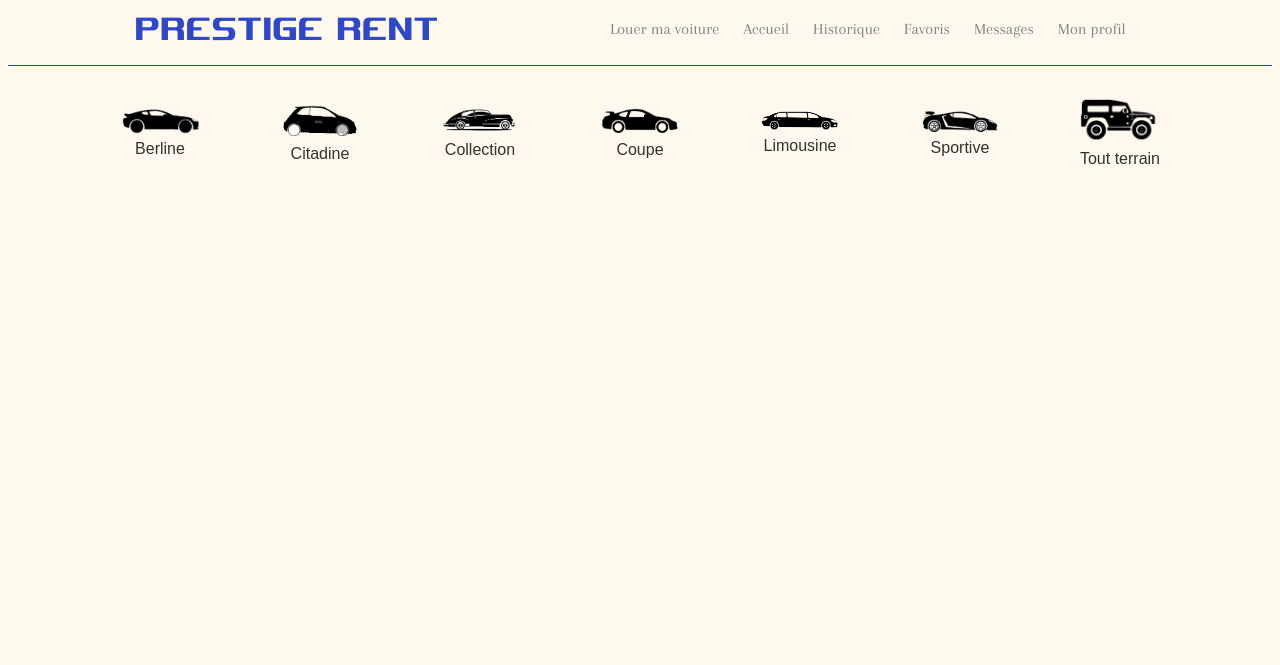
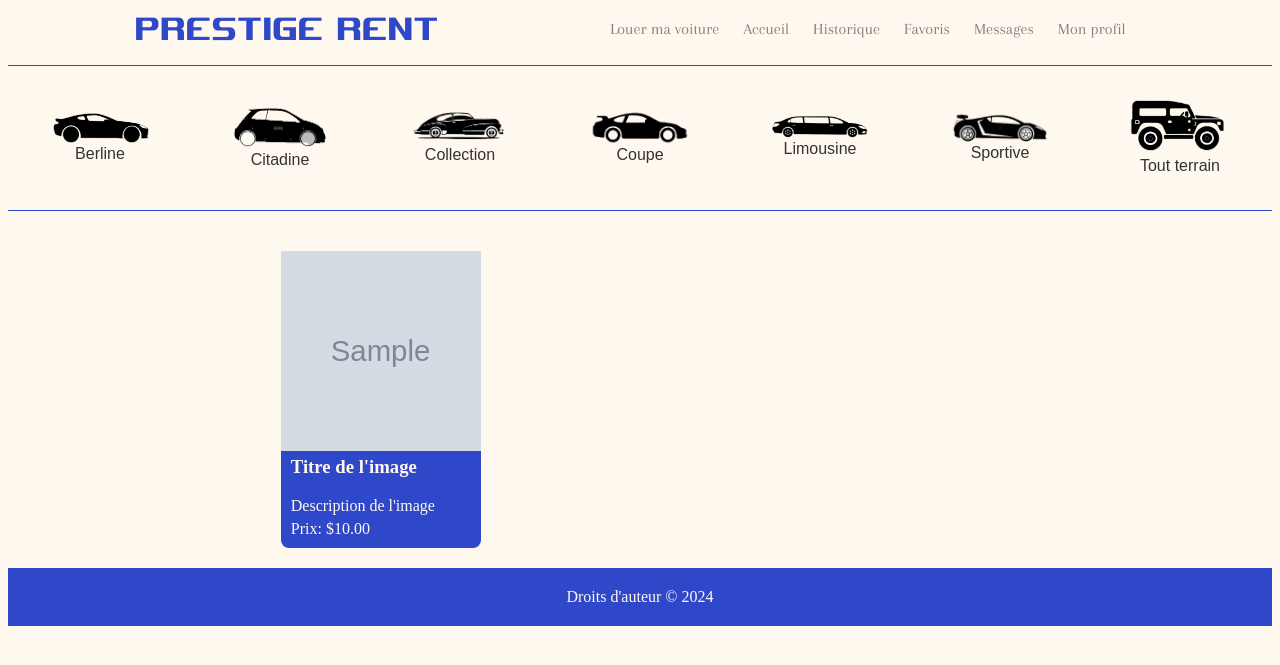
Before and after one commit to ThysmaJS/prestigeRent, a Symfony app: template templates/homePage.html.twig in a window 1280 px wide. Shown: the top 665 px of the page. Run offline with Twig, Linux system fonts and the light colour scheme; the template is opened without the code that fills it: most values are stand-ins (such as "Sample title", 1, 10 or a date in 2020); grey boxes marked "Sample" are stand-in pictures; some libraries are stand-ins or nearby versions.

Commit message:
Card on homePage for vehicules

```diff
--- a/assets/styles/app.css
+++ b/assets/styles/app.css
@@ -93,11 +93,81 @@ nav ul li a:hover {
 }
 
 .nav-item img {
-    width: 80px; /* Augmenter la taille de l'image */
+    width: 100px; /* Augmenter la taille de l'image */
     height: auto; /* Pour conserver les proportions de l'image */
+
+}
+/* IMAGES */
+
+.photo-gallery {
+    display: flex;
+    flex-wrap: wrap;
+    justify-content: space-between;
+    margin-top: 20px;
+margin-left: 10%;
+margin-right: 10%;
+padding-right: 10%;
+padding-left: 10%;
 }
 
-.image-alt {
-    display: block; /* Pour que le texte apparaisse sur une ligne différente */
-    margin-top: 5px; /* Espacement entre l'image et le texte */
+.photo-card {
+    margin: 20px;
+    width: calc(12,5% - 1px); /* Largeur de chaque carte avec un espace entre */
+    display: inline-block; /* Afficher chaque carte en ligne */
 }
+
+.photo-card img {
+    width: 200px; /* Remplit complètement la largeur de la carte */
+    height: 200px;
+    display: block;
+    object-fit: cover;
+    /* border-radius: 8px; */
+    /* box-shadow: 0 4px 8px rgba(0, 0, 0, 0.1); */
+}
+
+.photo-details {
+    padding: 10px;
+    background-color: #2F48C9;
+    border-radius: 0 0 8px 8px; /* Coins arrondis uniquement en bas */
+    margin-top: -5px; /* Décalage négatif pour se superposer à l'image */
+}
+
+.photo-details h3 {
+    margin-top: 0;
+    background: none;
+    color : #FFF8EF;
+}
+
+.photo-details p {
+    margin: 5px 0;
+    background: none;
+    color: #FFF8EF;
+}
+
+.photo-details p:last-child {
+    margin-bottom: 0; /* Supprime la marge du dernier paragraphe */
+    background: none;
+    color: #FFF8EF;
+}
+
+footer {
+    background-color: #2F48C9;
+    color: #FFF8EF;
+    padding: 20px;
+    text-align: center;
+}
+
+footer p {
+    margin: 0;
+    background: none;
+}
+
+footer a {
+    color: #FFF8EF;
+    text-decoration: none;
+    background: none;
+}
+
+footer a:hover {
+    text-decoration: underline;
+}
--- a/templates/homePage.html.twig
+++ b/templates/homePage.html.twig
@@ -3,7 +3,10 @@
 	<head>
 		<meta charset="UTF-8">
 		<meta name="viewport" content="width=device-width, initial-scale=1.0">
-    <title>{% block title %}Titre par défaut{% endblock %}</title>
+		<title>
+			{% block title %}Titre par défaut
+			{% endblock %}
+		</title>
 		{% block stylesheets %}
 			<link rel="stylesheet" href="{{ asset('../assets/styles/app.css') }}">
 		{% endblock %}
@@ -11,7 +14,10 @@
 	<body>
 
 		<header>
-    <h1>{% block header %}Prestige Rent{% endblock %}</h1>
+			<h1>
+				{% block header %}Prestige Rent
+				{% endblock %}
+			</h1>
 			<nav>
 				<ul>
 					<li><a href="#">Louer ma voiture</a></li>
@@ -62,14 +68,31 @@
 						<span class="image-alt">Tout terrain</span>
 					</a>
 				</div>
+				<hr
+				class="separator">
+
+				{# Affichage des images dynamiques #}
+				<div class="photo-gallery">
+					{% for image in images %}
+						<div class="photo-card">
+							<img src="{{ asset('../assets/images/cars/' ~ image) }}" alt="Photo">
+							<div class="photo-details">
+								<h3>Titre de l'image</h3>
+								<p>Description de l'image</p>
+								<p>Prix: $10.00</p>
+							</div>
+						</div>
+					{% endfor %}
+				</div>
+			</div>
 		{% endblock %}
-</main>
-
-
-<footer>
-    {# <p>Droits d'auteur &copy; {{ "now"|date("Y") }}</p> #}
-</footer>
-
-<script src="scripts.js"></script>
 	</body>
 </html>
+</main>
+<footer>
+    <p>Droits d'auteur &copy; {{ "now"|date("Y") }}</p>
+</footer>
+<script src="scripts.js">
+</script>
+</body>
+</html>
```
Also changed, not shown: package.json (added, +14 -0 lines), src/Controller/HomePageController.php (+6 -2 lines), assets/images/cars/190977-gta-sa-2014-06-18-16-00-59-25.jpg (added), assets/images/cars/382ae461d262a18888753cddee833c73.jpg (added), assets/images/cars/3f85b80c6df85a0bad1eb32be0439a8c.jpg (added), assets/images/cars/44bbd555d053ff5434fe52a54b602de3.jpg (added), assets/images/cars/61bd54db8650e8483583444b32abf6c0.jpg (added), assets/images/cars/75dd02ce823581c5144e29b9ac227274.jpg (added), assets/images/cars/9d4212f69be983e9e73d738bacdf89b1.jpg (added), assets/images/cars/9db99597ccbbac0e1ee503a303fc8dc5.jpg (added), assets/images/cars/b0e6d96bcc00e0feaf7fcd7614e4ebad.jpg (added), assets/images/cars/d9f52a771a78f812b34d003e68e84682.jpg (added), package-lock.json (added), 1 other file. Lines whose indentation alone changed are shown as unchanged.
